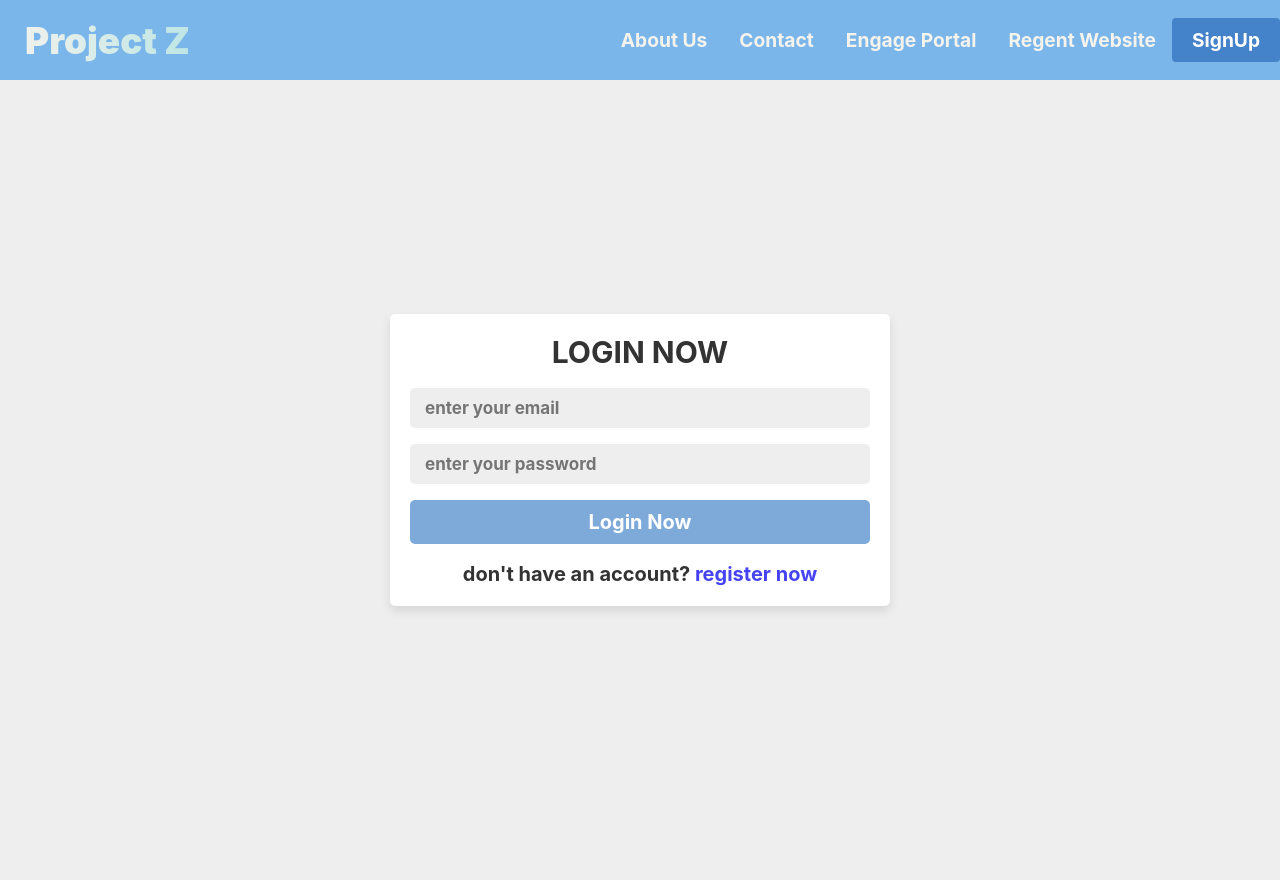
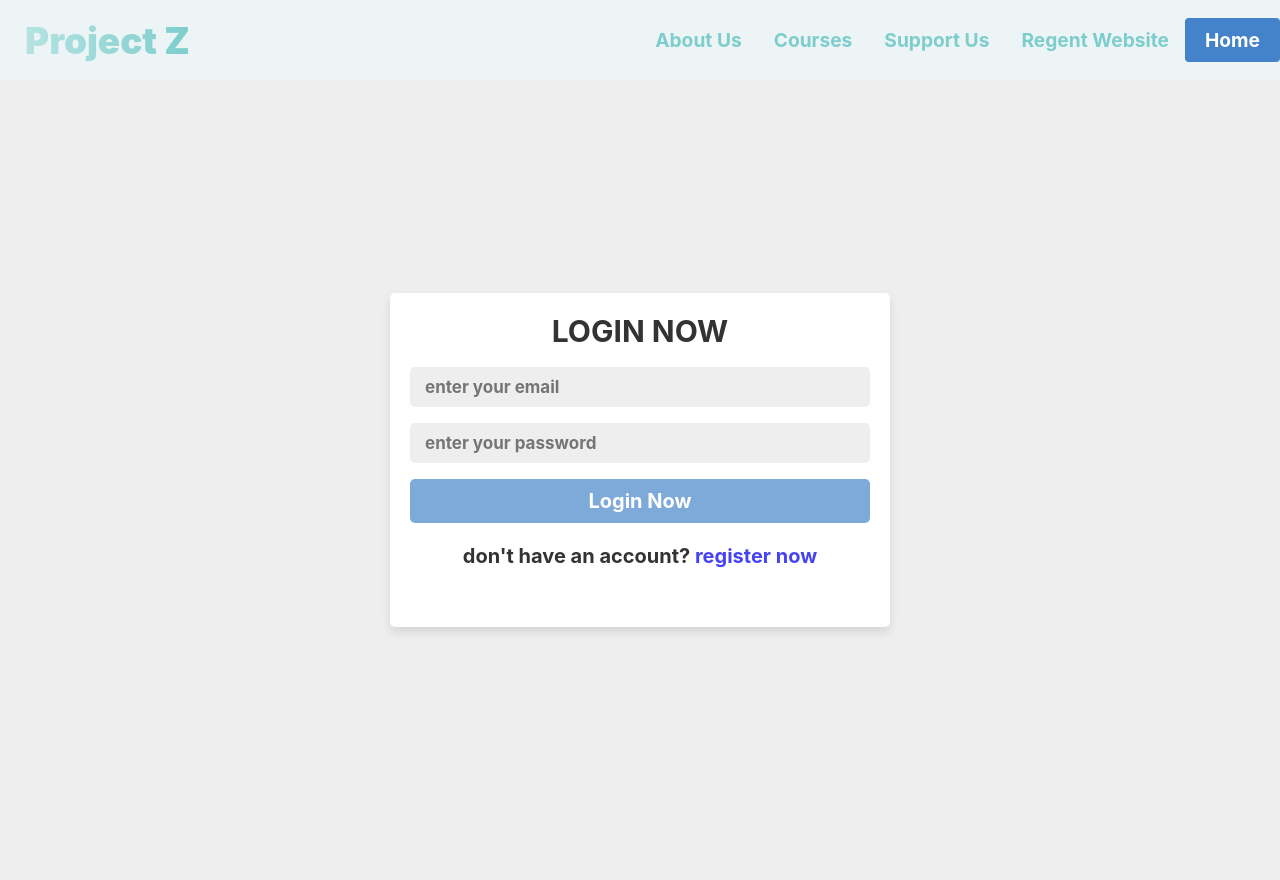
Before and after one commit to SinestreaPukk/Project_Zero, a PHP site: page /login_form.php in a window 1280 px wide; the page is wider, and only the part inside the window is pictured. Run offline with PHP 8.4, Linux system fonts and the light colour scheme.

Commit message:
Update login_form.php

```diff
--- a/login_form.php
+++ b/login_form.php
@@ -28,7 +28,9 @@ if(isset($_POST['submit'])){
       }elseif($row['user_type'] == 'user'){
 
          $_SESSION['user_name'] = $row['name'];
-         header('location:user_page.php');
+
+         header('location:index.php');
+
 
       }
 
@@ -48,7 +50,9 @@ if(isset($_POST['submit'])){
    <title>login form</title>
 
    <!-- custom css file link  -->
-   <link rel="stylesheet" href="r_styles.css">
+      <link rel="stylesheet" href="r_styles.css" />
+         <link rel="stylesheet" href="styles.css" />
+        <script defer src="app.js"></script>
 
 
 
@@ -77,11 +81,11 @@ if(isset($_POST['submit'])){
                 </li>
 
                 <li class="navbar__item">
-                    <a href="Contact.html" class="navbar__links">Contact</a>
+                    <a href="option.php" class="navbar__links">Courses</a>
                 </li>
 
                 <li class="navbar__item">
-                    <a href="https://regentsportal.engagehosted.com/vle/" class="navbar__links">Engage Portal</a>
+                  <a href="Support.php" class="navbar__links">Support Us</a>
                 </li>
 
                 <li class="navbar__item">
@@ -89,7 +93,7 @@ if(isset($_POST['submit'])){
                 </li>
 
                 <li class="navbar__btn">
-                    <a href="register_form.php" class="button">SignUp</a>
+                    <a href="index.php" class="button">Home</a>
                 </li>
 
 
@@ -123,5 +127,11 @@ if(isset($_POST['submit'])){
 
 </div>
 
+
+
+
+
+
+
 </body>
 </html>
```
